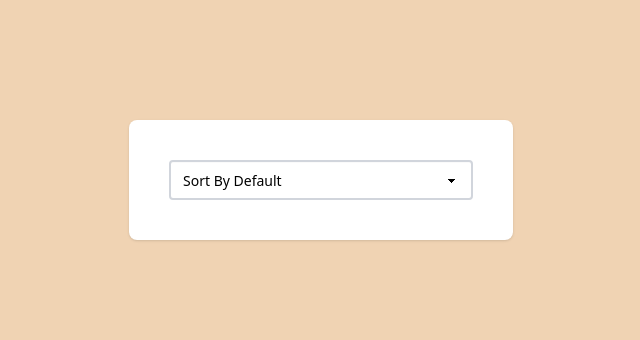
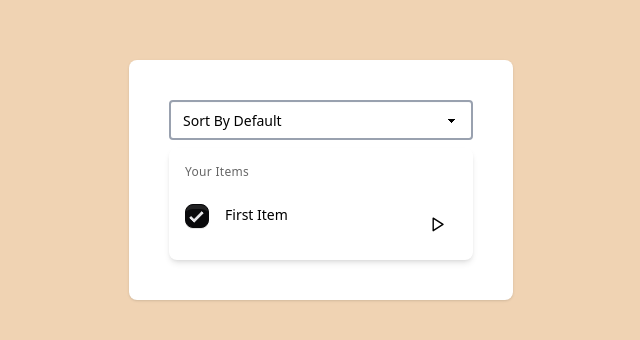
Before and after one commit to jacobferreras/trek-bag, a Next.js app: page / in a window 1280 px wide. Shown: the part 220-560 px from the top of the page, without its empty margins (319-959 px from the left). Built offline with nearby package versions, Linux system fonts and the light colour scheme.

Commit message:
Add List component and integrate it into Container; update FilterButton styling

```diff
--- a/components/Container.tsx
+++ b/components/Container.tsx
@@ -1,5 +1,6 @@
 import React from "react";
 import FilterButton from "./FilterButton";
+import List from "./List";
 
 const Container = () => {
   return (
@@ -7,6 +8,7 @@ const Container = () => {
       <div className="card w-96 bg-[#ffffff] card-xl shadow-sm">
         <div className="card-body">
           <FilterButton />
+          <List />
         </div>
       </div>
     </>
--- a/components/FilterButton.tsx
+++ b/components/FilterButton.tsx
@@ -3,7 +3,7 @@ import React from "react";
 const FilterButton = () => {
   return (
     <>
-      <select className="select select-bordered w-full max-w-xs bg-[#ffffff] border-2 border-gray-300 text-black">
+      <select className="select select-bordered w-full max-w-xs bg-[#ffffff] border-2 border-gray-400 text-black">
         <option selected>Sort By Default</option>
         <option>Sort By Packed</option>
         <option>Sort By Unpacked</option>
--- /dev/null
+++ b/components/List.tsx
@@ -0,0 +1,43 @@
+import React from "react";
+
+const List = () => {
+  return (
+    <>
+      <ul className="list bg-base-white rounded-box shadow-md text-black">
+        <li className="p-4 pb-2 text-xs opacity-60 tracking-wide">
+          Your Items
+        </li>
+
+        <li className="list-row">
+          <input
+            type="checkbox"
+            className="checkbox checkbox-neutral"
+            checked
+          />
+
+          <h1>First Item</h1>
+
+          <button className="btn btn-square btn-ghost">
+            <svg
+              className="size-[1.2em]"
+              xmlns="http://www.w3.org/2000/svg"
+              viewBox="0 0 24 24"
+            >
+              <g
+                strokeLinejoin="round"
+                strokeLinecap="round"
+                strokeWidth="2"
+                fill="none"
+                stroke="currentColor"
+              >
+                <path d="M6 3L20 12 6 21 6 3z"></path>
+              </g>
+            </svg>
+          </button>
+        </li>
+      </ul>
+    </>
+  );
+};
+
+export default List;
```
